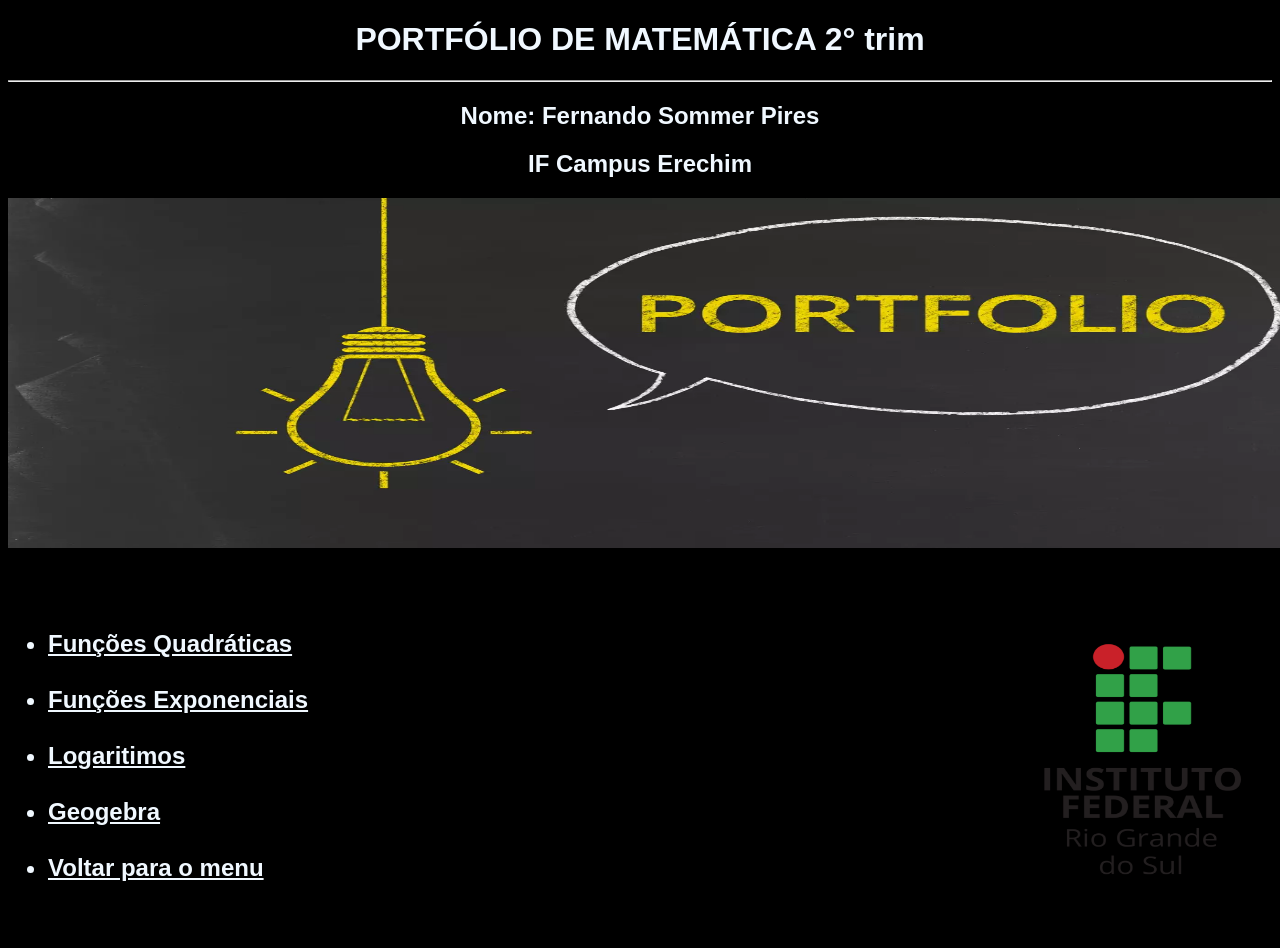
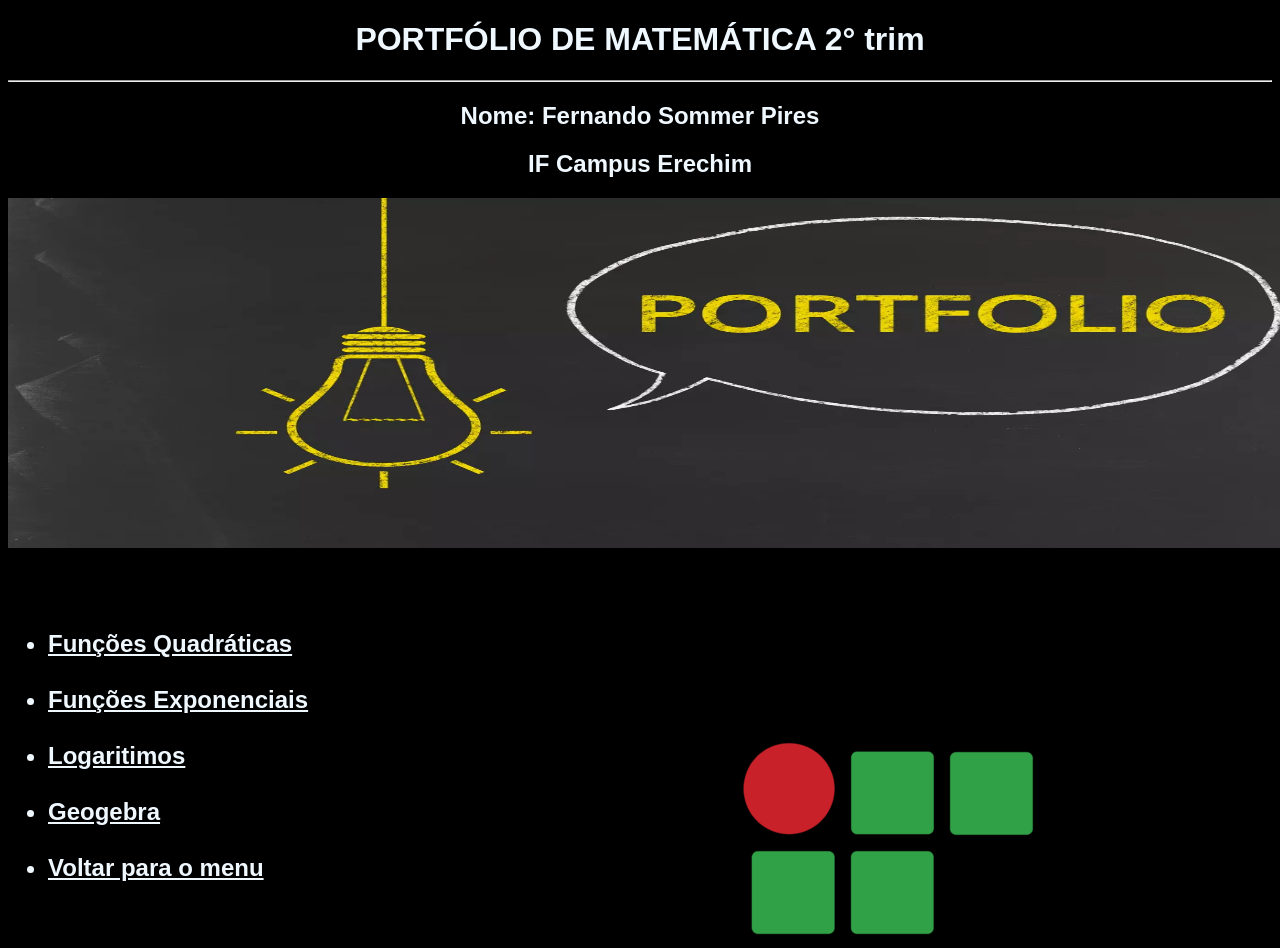
Before and after one commit to FERNANDODBR1475/Trabalho_2trimestre, a plain HTML site: page segundotrimestre/index2.html in a window 1280 px wide. Shown: the top 948 px of the page. Before the commit the page ends 906 px from the top, so only its background shows below. Drawn offline with Linux system fonts and the light colour scheme.

Commit message:
Update style.css

```diff
--- a/css/style.css
+++ b/css/style.css
@@ -46,8 +46,7 @@ body {
     alt: 150px;
 }
 .logo-1{
-    width: 260px;
-    height: 300px;
+
     alt: 150px;
     float: right;
 }
```
